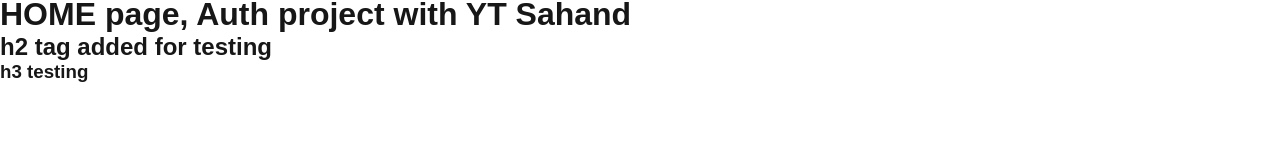
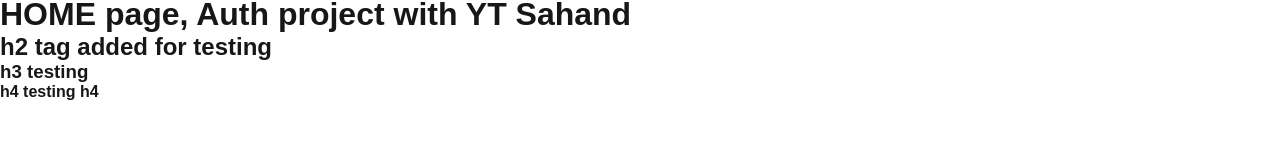
Before and after one commit to IT-AI-11/next-auth-app, a Next.js app: page / in a window 1280 px wide. Shown: the part 141-300 px from the top of the page. Built offline with nearby package versions, Linux system fonts and the light colour scheme; no server answers.

Commit message:
h4 testing from terminal to github

```diff
--- a/src/app/page.js
+++ b/src/app/page.js
@@ -7,6 +7,7 @@ export default function Home() {
          <h1> HOME page, Auth project with YT Sahand</h1>
          <h2>h2 tag added for testing</h2>
          <h3>h3 testing</h3>
+         <h4>h4 testing h4</h4>
     </div>
   );
 }
```
